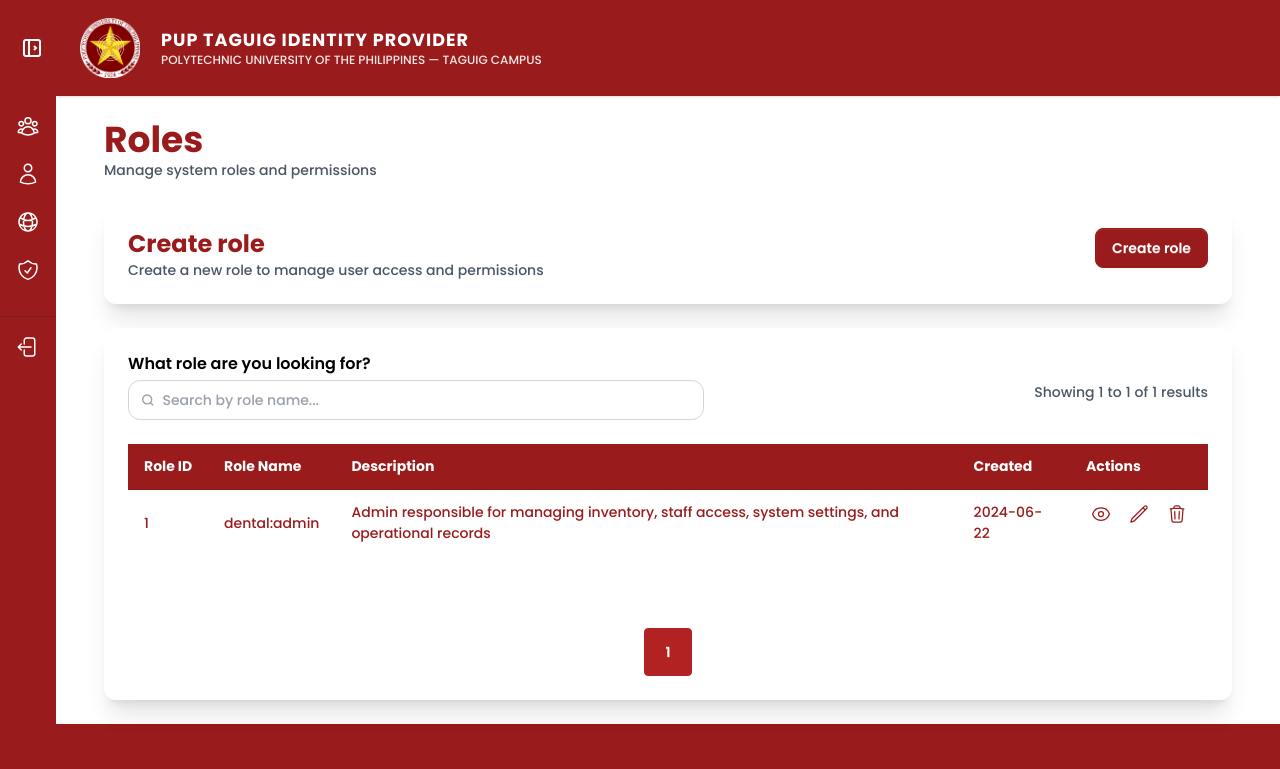
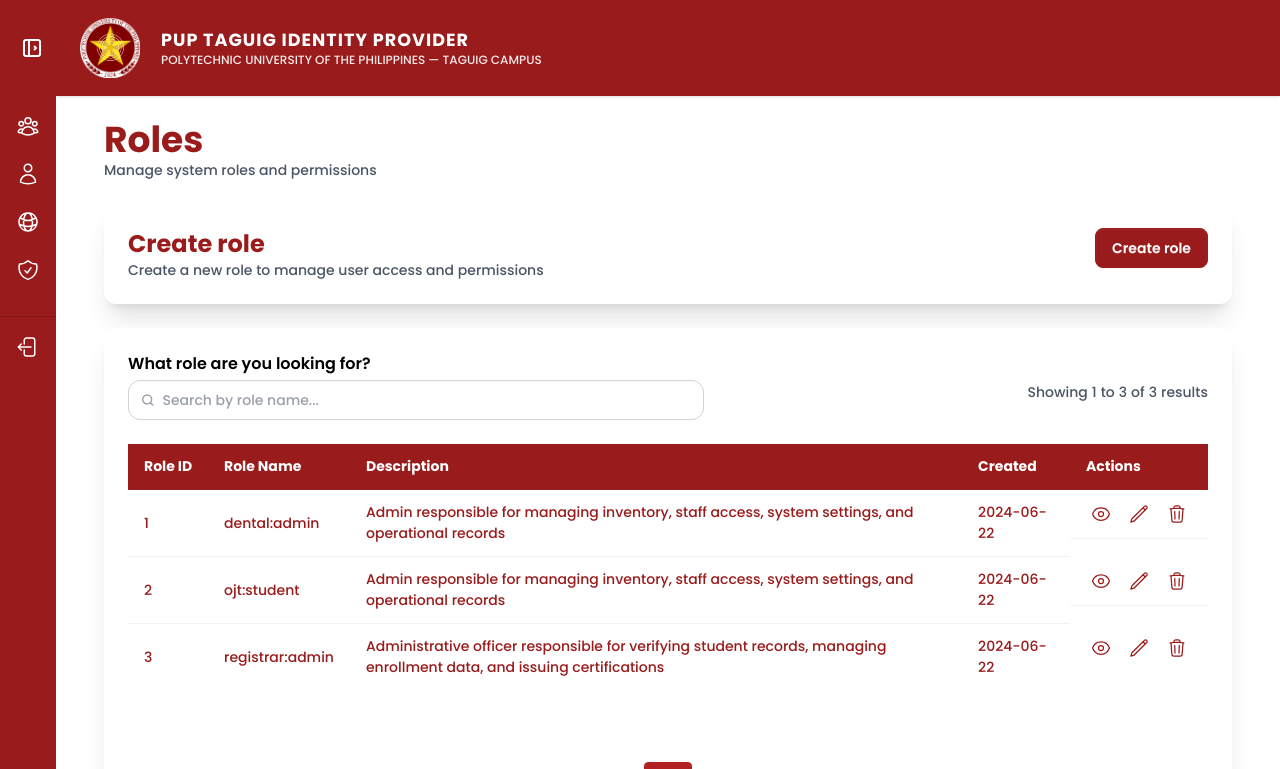
Before and after one commit to efondo-aaronkyle/Identity-Provider-and-One-Portal, a React (Vite) app: page /idp/role in a window 1280 px wide. Shown: the top 769 px of the page. Built offline with nearby package versions, Linux system fonts and the light colour scheme.

Commit message:
Frontend/fix adduser (#10)
* add roles data

* fix roles

* add role select field

* fix userpool dummy data

* update role select to multiselect

```diff
--- a/src/features/idp/components/add-user/AddUserInvitation.jsx
+++ b/src/features/idp/components/add-user/AddUserInvitation.jsx
@@ -1,4 +1,6 @@
 import FadeWrapper from "../../../../components/FadeWrapper";
+import MultiSelect from "./MultiSelect";
+import { initialRoles } from "../../data/RolesData";
 
 export default function AddUserInvitation({ data, setData, onBack, onSubmit }) {
   const handleChange = (e) => {
@@ -16,9 +18,32 @@ export default function AddUserInvitation({ data, setData, onBack, onSubmit }) {
     setData({ ...data, tempPassword: pwd });
   };
 
+  const handleRoleChange = (selectedRoleIds) => {
+    setData({ ...data, roleIds: selectedRoleIds });
+  };
+
   return (
-    <form onSubmit={(e) => e.preventDefault()} className="space-y-6">
-
+    <form onSubmit={(e) => { e.preventDefault();
+            if(!data.roleIds || data.roleIds.length === 0) {
+              alert("Please select at least one role");
+              return;
+            }
+            onSubmit();
+        }} className="space-y-6">
+      <div>
+        <label className="block font-medium text-black text-base">
+          Role<span className="text-red-500"> *</span>
+        </label>
+        <p className="text-xs text-gray-500 italic mb-2">
+          Choose a role for the user
+        </p>
+        <MultiSelect
+          options={initialRoles}
+          selectedValues={data.roleIds || []}
+          onChange={handleRoleChange}
+          placeholder="Select entity groups"
+        />
+      </div>
       <div>
         <label className="font-medium text-black text-base">
           Invitation method
@@ -119,7 +144,7 @@ export default function AddUserInvitation({ data, setData, onBack, onSubmit }) {
         <button type="button" onClick={onBack} className="btn btn-outline text-[#991b1b] border-[#991b1b] hover:bg-[#ffd700] hover:border-[#ffd700] hover:text-[#991b1b]">
           Back
         </button>
-        <button type="button" className="btn bg-[#991b1b] text-white border-[#991b1b] hover:bg-[#ffd700] hover:border-[#ffd700] hover:text-[#991b1b]" onClick={onSubmit}>
+        <button type="submit" className="btn bg-[#991b1b] text-white border-[#991b1b] hover:bg-[#ffd700] hover:border-[#ffd700] hover:text-[#991b1b]">
           Create User
         </button>
       </div>
--- /dev/null
+++ b/src/features/idp/components/add-user/MultiSelect.jsx
@@ -0,0 +1,138 @@
+import React, { useState, useRef, useEffect } from 'react';
+
+export default function MultiSelect({ options, selectedValues, onChange, placeholder }) {
+  const [isOpen, setIsOpen] = useState(false);
+  const [searchTerm, setSearchTerm] = useState("");
+  const dropdownRef = useRef(null);
+
+  useEffect(() => {
+    const handleClickOutside = (event) => {
+      if (dropdownRef.current && !dropdownRef.current.contains(event.target)) {
+        setIsOpen(false);
+      }
+    };
+    document.addEventListener("mousedown", handleClickOutside);
+    return () => document.removeEventListener("mousedown", handleClickOutside);
+  }, []);
+
+  const toggleOption = (id) => {
+    const newSelection = selectedValues.includes(id)
+      ? selectedValues.filter(val => val !== id)
+      : [...selectedValues, id];
+    onChange(newSelection);
+  };
+
+  const removeTag = (e, id) => {
+    e.stopPropagation();
+    onChange(selectedValues.filter(val => val !== id));
+  };
+
+  const clearAll = (e) => {
+    e.stopPropagation();
+    onChange([]);
+  };
+
+  const selectedItems = options.filter(opt => selectedValues.includes(opt.id));
+  const unselectedItems = options.filter(opt =>
+    !selectedValues.includes(opt.id) &&
+    opt.role_name.toLowerCase().includes(searchTerm.toLowerCase())
+  );
+
+  return (
+    <div className="relative w-full" ref={dropdownRef}>
+      {/* Input Field with Tags */}
+      <div
+        onClick={() => setIsOpen(!isOpen)}
+        className={`flex items-center justify-between p-2 bg-white border rounded-lg cursor-pointer min-h-10.5 transition-colors ${
+          isOpen ? 'border-[#991b1b] ring-1 ring-[#991b1b]/20' : 'border-gray-300'
+        }`}
+      >
+        <div className="flex flex-wrap gap-1.5 items-center flex-1">
+          {selectedItems.length === 0 && !searchTerm && (
+            <span className="text-gray-400 ml-1 text-sm">{placeholder}</span>
+          )}
+
+          {/* Individual Tags as seen in your image */}
+          {selectedItems.map(item => (
+            <div key={item.id} className="flex items-center gap-1 bg-red-50 text-red-600 border border-red-200 px-2 py-0.5 rounded text-xs font-medium">
+              {item.role_name}
+              <button
+                onClick={(e) => removeTag(e, item.id)}
+                className="hover:text-red-900 font-bold ml-1"
+              >
+                ×
+              </button>
+            </div>
+          ))}
+
+          <input
+            className="outline-none bg-transparent ml-1 text-sm flex-1 min-w-12.5"
+            value={searchTerm}
+            onChange={(e) => {
+                setSearchTerm(e.target.value);
+                if (!isOpen) setIsOpen(true);
+            }}
+            onClick={(e) => e.stopPropagation()}
+          />
+        </div>
+
+        {/* Action Icons */}
+        <div className="flex items-center gap-2 px-1 border-l ml-2 border-gray-200">
+          {selectedValues.length > 0 && (
+             <button onClick={clearAll} className="text-gray-400 hover:text-[#991b1b] text-lg">×</button>
+          )}
+          <span className={`text-gray-400 transition-transform text-xs ${isOpen ? 'rotate-180' : ''}`}>
+            {isOpen ? '▲' : '▼'}
+          </span>
+        </div>
+      </div>
+
+      {/* Dropdown Menu */}
+      {isOpen && (
+        <div className="absolute z-50 w-full mt-1 bg-white border border-gray-200 rounded-lg shadow-xl max-h-72 overflow-y-auto py-1">
+
+          {/* Selected Section */}
+          {selectedItems.length > 0 && (
+            <div className="pb-2">
+              <div className="px-3 py-1 text-[11px] font-bold text-gray-400 uppercase tracking-wider">
+                Selected
+              </div>
+              {selectedItems.map((option) => (
+                <div
+                  key={option.id}
+                  onClick={() => toggleOption(option.id)}
+                  className="flex items-center px-3 py-2 hover:bg-gray-50 cursor-pointer group"
+                >
+                  <input
+                    type="checkbox"
+                    checked={true}
+                    readOnly
+                    className="w-4 h-4 rounded border-[#991b1b] text-red-600 focus:ring-0 mr-3 pointer-events-none"
+                  />
+                  <span className="text-sm text-gray-700 font-medium">{option.role_name}</span>
+                </div>
+              ))}
+              <div className="border-b border-gray-100 my-1 mx-2" />
+            </div>
+          )}
+
+          {/* Unselected Options */}
+          {unselectedItems.length > 0 ? (
+            unselectedItems.map((option) => (
+              <div
+                key={option.id}
+                onClick={() => toggleOption(option.id)}
+                className="flex items-center px-3 py-2 hover:bg-gray-50 cursor-pointer group"
+              >
+                <div className="w-4 h-4 rounded border border-gray-300 mr-3 group-hover:border-[#991b1b] transition-colors" />
+                <span className="text-sm text-gray-600">{option.role_name}</span>
+              </div>
+            ))
+          ) : (
+            searchTerm && <div className="p-3 text-sm text-gray-400 text-center">No results found</div>
+          )}
+        </div>
+      )}
+    </div>
+  );
+}
--- a/src/features/idp/components/user-pool/UserPoolModal.jsx
+++ b/src/features/idp/components/user-pool/UserPoolModal.jsx
@@ -1,10 +1,26 @@
 import { useEffect, useState } from "react";
+import MultiSelect from "../add-user/MultiSelect";
+import { initialRoles } from "../../data/RolesData";
 
 export default function UserPoolModal({ open, mode, user, onClose, onSubmit }) {
   const [username, setUsername] = useState("");
   const [email, setEmail] = useState("");
   const [name, setName] = useState("");
   const [status, setStatus] = useState("ACTIVE");
+  const [selectedUser, setSelectedUser] = useState(null);
+
+  useEffect(() => {
+    if (!user) return;
+
+    setSelectedUser({
+      ...user,
+      roleIds:
+        user.roleIds ??
+        initialRoles
+          .filter(r => user.roles?.includes(r.role_name))
+          .map(r => r.id),
+    });
+  }, [user]);
 
   useEffect(() => {
     if (!user) return;
@@ -13,11 +29,15 @@ export default function UserPoolModal({ open, mode, user, onClose, onSubmit }) {
     setEmail(user.email || "");
     setName(user.name || "");
     setStatus(user.status || "ACTIVE");
-  }, [user, mode]);
+  }, [user]);
 
   const handleSubmit = (e) => {
     e.preventDefault();
-    if (mode === "view") return onClose();
+
+    if (mode === "view") {
+      onClose();
+      return;
+    }
 
     onSubmit({
       ...user,
@@ -25,6 +45,8 @@ export default function UserPoolModal({ open, mode, user, onClose, onSubmit }) {
       email,
       name,
       status,
+      roleIds: selectedUser?.roleIds || [],
+      roles: selectedUser?.roles || [],
     });
   };
 
@@ -92,12 +114,53 @@ export default function UserPoolModal({ open, mode, user, onClose, onSubmit }) {
 
           <div className="space-y-0.5">
             <label className="block text-sm font-semibold text-gray-700">
+              Role
+            </label>
+
+            <div className={`rounded-lg border ${
+                mode === "view"
+                  ? "bg-gray-100 text-gray-700 p-2 min-h-[42px]"
+                  : "bg-transparent text-gray-700 focus:ring-2 focus:ring-[#991b1b]"
+              }`}>
+
+              {mode === "view" ? (
+                <div className="flex flex-wrap gap-1">
+                  {selectedUser?.roles.map((role, i) => (
+                    <span
+                      key={i}
+                      className="bg-red-50 text-red-600 border border-red-200 px-2 py-0.5 rounded text-xs font-medium"
+                    >
+                      {role}
+                    </span>
+                  ))}
+                </div>
+              ) : (
+                <MultiSelect
+                  options={initialRoles}
+                  selectedValues={selectedUser?.roleIds || []}
+                  onChange={(ids) =>
+                    setSelectedUser({
+                      ...selectedUser,
+                      roleIds: ids,
+                      roles: initialRoles
+                        .filter(r => ids.includes(r.id))
+                        .map(r => r.role_name),
+                    })
+                  }
+                  placeholder="Select roles"
+                />
+              )}
+            </div>
+          </div>
+
+          <div className="space-y-0.5">
+            <label className="block text-sm font-semibold text-gray-700">
               Status
             </label>
             <select value={status} onChange={(e) => setStatus(e.target.value)}
               disabled={mode === "view"}
-              className={`w-full px-3 py-2 rounded-lg border ${
-                mode === "view" ? "bg-gray-100 text-gray-700" : "bg-transparent text-gray-700 focus:ring-2 focus:ring-[#991b1b]"
+              className={`select border rounded-lg w-full border-gray-700 text-gray-700 ${
+                mode === "view" ? "bg-gray-100 cursor-not-allowed" : "bg-white focus:ring-2 focus:ring-[#991b1b]"
               }`}
             >
               <option value="ACTIVE">ACTIVE</option>
--- a/src/features/idp/components/user-pool/UserPoolTable.jsx
+++ b/src/features/idp/components/user-pool/UserPoolTable.jsx
@@ -11,7 +11,6 @@ export default function UserPoolTable({ users = [], onView, onEdit, onDisable })
                         <th className="text-white">Name</th>
                         <th className="text-white">Status</th>
                         <th className="text-white">Created</th>
-                        <th className="text-white">Last Sign-in</th>
                         <th className="text-white">Actions</th>
                     </tr>
                 </thead>
@@ -30,7 +29,6 @@ export default function UserPoolTable({ users = [], onView, onEdit, onDisable })
                                         u.status === "ACTIVE" ? "badge-success" : "badge-ghost"
                                     }`}>{u.status}</span></td>
                             <td className="text-[#991b1b]">{u.createdAt}</td>
-                            <td className="text-[#991b1b]">{u.lastSignIn}</td>
                             <td className="flex gap-2">
                                 <button className="btn btn-ghost btn-xs p-1 hover:bg-[#991b1b] transition-colors" onClick={() => onView(u)}>
                                     <svg xmlns="http://www.w3.org/2000/svg" fill="none" viewBox="0 0 24 24" strokeWidth={1.5} stroke="currentColor" className="h-3 sm:h-5 text-[#991b1b] hover:text-[#ffd700] transition-colors">
--- /dev/null
+++ b/src/features/idp/data/RolesData.js
@@ -0,0 +1,23 @@
+export const initialRoles = [
+  {
+    id: 1,
+    role_name: "dental:admin",
+    description:
+      "Admin responsible for managing inventory, staff access, system settings, and operational records",
+    created_at: "2024-06-22",
+  },
+  {
+    id: 2,
+    role_name: "ojt:student",
+    description:
+      "Admin responsible for managing inventory, staff access, system settings, and operational records",
+    created_at: "2024-06-22",
+  },
+  {
+    id: 3,
+    role_name: "registrar:admin",
+    description:
+      "Administrative officer responsible for verifying student records, managing enrollment data, and issuing certifications",
+    created_at: "2024-06-22",
+  },
+];
--- a/src/features/idp/data/UserPoolData.js
+++ b/src/features/idp/data/UserPoolData.js
@@ -4,164 +4,164 @@ export const userPoolData = [
     username: "john.doe",
     email: "john.doe@example.com",
     name: "John Doe",
-    role: "ADMIN",
+    roleId: 1,
+    roles: ["dental:admin"],
     status: "ACTIVE",
     emailVerified: true,
     createdAt: "2024-01-15",
-    lastSignIn: "2024-11-02",
   },
   {
     id: "usr_002",
     username: "jane.smith",
     email: "jane.smith@example.com",
     name: "Jane Smith",
-    role: "USER",
+    roleId: 3,
+    roles: ["registrar:admin"],
     status: "ACTIVE",
     emailVerified: true,
     createdAt: "2024-02-20",
-    lastSignIn: "2024-11-01",
   },
   {
     id: "usr_003",
     username: "bob.wilson",
     email: "bob.wilson@example.com",
     name: "Bob Wilson",
-    role: "USER",
+    roleId: 3,
+    roles: ["registrar:admin"],
     status: "INACTIVE",
     emailVerified: false,
     createdAt: "2024-03-10",
-    lastSignIn: "2024-10-15",
   },
   {
     id: "usr_004",
     username: "alice.johnson",
     email: "alice.johnson@example.com",
     name: "Alice Johnson",
-    role: "MANAGER",
+    roleId: 2,
+    roles: ["ojt:student"],
     status: "ACTIVE",
     emailVerified: true,
     createdAt: "2024-04-05",
-    lastSignIn: "2024-11-03",
   },
   {
     id: "usr_005",
     username: "charlie.brown",
     email: "charlie.brown@example.com",
     name: "Charlie Brown",
-    role: "USER",
+    roleId: 2,
+    roles: ["ojt:student"],
     status: "ACTIVE",
     emailVerified: true,
     createdAt: "2024-05-12",
-    lastSignIn: "2024-10-28",
   },
   {
     id: "usr_006",
     username: "diana.prince",
     email: "diana.prince@example.com",
     name: "Diana Prince",
-    role: "ADMIN",
+    roleId: 2,
+    roles: ["ojt:student"],
     status: "ACTIVE",
     emailVerified: true,
     createdAt: "2024-06-08",
-    lastSignIn: "2024-11-02",
   },
   {
     id: "usr_007",
     username: "evan.davis",
     email: "evan.davis@example.com",
     name: "Evan Davis",
-    role: "USER",
+    roleId: 2,
+    roles: ["ojt:student"],
     status: "ACTIVE",
     emailVerified: false,
     createdAt: "2024-07-14",
-    lastSignIn: "2024-10-25",
   },
   {
     id: "usr_008",
     username: "fiona.garcia",
     email: "fiona.garcia@example.com",
     name: "Fiona Garcia",
-    role: "USER",
+    roleId: 2,
+    roles: ["ojt:student"],
     status: "INACTIVE",
     emailVerified: true,
     createdAt: "2024-08-22",
-    lastSignIn: "2024-09-30",
   },
   {
     id: "usr_009",
     username: "george.miller",
     email: "george.miller@example.com",
     name: "George Miller",
-    role: "MANAGER",
+    roleId: 2,
+    roles: ["ojt:student"],
     status: "ACTIVE",
     emailVerified: true,
     createdAt: "2024-09-03",
-    lastSignIn: "2024-11-01",
   },
   {
     id: "usr_010",
     username: "hannah.lee",
     email: "hannah.lee@example.com",
     name: "Hannah Lee",
-    role: "USER",
+    roleId: 3,
+    roles: ["registrar:admin"],
     status: "ACTIVE",
     emailVerified: true,
     createdAt: "2024-10-11",
-    lastSignIn: "2024-11-03",
   },
   {
     id: "usr_011",
     username: "isaac.thomas",
     email: "isaac.thomas@example.com",
     name: "Isaac Thomas",
-    role: "USER",
+    roleId: 1,
+    roles: ["dental:admin"],
     status: "ACTIVE",
     emailVerified: false,
     createdAt: "2024-10-18",
-    lastSignIn: "2024-10-30",
   },
   {
     id: "usr_012",
     username: "julia.martinez",
     email: "julia.martinez@example.com",
     name: "Julia Martinez",
-    role: "USER",
+    roleId: 3,
+    roles: ["registrar:admin"],
     status: "INACTIVE",
     emailVerified: true,
     createdAt: "2024-10-25",
-    lastSignIn: "2024-10-20",
   },
   {
     id: "usr_013",
     username: "kevin.anderson",
     email: "kevin.anderson@example.com",
     name: "Kevin Anderson",
-    role: "USER",
+    roleId: 2,
+    roles: ["ojt:student"],
     status: "ACTIVE",
     emailVerified: true,
     createdAt: "2024-11-01",
-    lastSignIn: "2024-11-03",
   },
   {
     id: "usr_014",
     username: "laura.taylor",
     email: "laura.taylor@example.com",
     name: "Laura Taylor",
-    role: "MANAGER",
+    roleId: 2,
+    roles: ["ojt:student"],
     status: "INACTIVE",
     emailVerified: false,
     createdAt: "2024-11-02",
-    lastSignIn: "2024-11-02",
   },
   {
     id: "usr_015",
     username: "michael.white",
     email: "michael.white@example.com",
     name: "Michael White",
-    role: "ADMIN",
+    roleId: 2,
+    roles: ["ojt:student"],
     status: "ACTIVE",
     emailVerified: true,
     createdAt: "2024-11-03",
-    lastSignIn: "2024-11-03",
   },
 ];
--- a/src/features/idp/pages/AddUser.jsx
+++ b/src/features/idp/pages/AddUser.jsx
@@ -5,6 +5,7 @@ import AddUserCard from "../components/add-user/AddUserCard";
 import AddUserDetails from "../components/add-user/AddUserDetails";
 import AddUserInvitation from "../components/add-user/AddUserInvitation";
 import FadeWrapper from "../../../components/FadeWrapper";
+import { initialRoles } from "../data/RolesData";
 
 export default function AddUser() {
   const navigate = useNavigate();
@@ -22,6 +23,7 @@ export default function AddUser() {
     emailVerified: false,
     phoneVerified: false,
     tempPassword: "",
+    roleIds: [],
   });
 
   const title = step === 1 ? "Add User" : "Invitation & Access";
@@ -31,16 +33,25 @@ export default function AddUser() {
       : "Set invitation method and access credentials.";
 
   const handleCreateUser = () => {
+    if (!data.roleIds || data.roleIds.length === 0) {
+      alert("Please select at least one role");
+      return;
+    }
+
+    const selectedRoles = initialRoles
+      .filter(r => data.roleIds.includes(r.id))
+      .map(r => r.role_name);
+
     const newUser = {
       id: `usr_${Date.now()}`, // temporary ID
       username: data.username || `user${Date.now()}`,
       email: data.email,
       name: `${data.givenName} ${data.middleName ? data.middleName + " " : ""}${data.surname}`,
-      role: "USER",
+      roleIds: data.roleIds,
+      roles: selectedRoles,
       status: "ACTIVE",
       emailVerified: data.emailVerified,
       createdAt: new Date().toISOString().split("T")[0],
-      lastSignIn: "-",
     };
     navigate("/idp/user-pool", {
       state: {
--- a/src/features/idp/pages/Roles.jsx
+++ b/src/features/idp/pages/Roles.jsx
@@ -5,19 +5,13 @@ import RolesListCard from "../components/role/RolesListCard";
 import RoleModal from "../components/role/RoleModal";
 import SuccessAlert from "../../../components/SuccessAlert";
 import DeleteConfirmModal from "../../../components/DeleteConfirmAlert";
+import { initialRoles } from "../data/RolesData";
 
 const ITEMS_PER_PAGE = 10;
 
 
 export default function Roles() {
-    const [roles, setRoles] = useState([
-        {
-            id: 1,
-            role_name: "dental:admin",
-            description: "Admin responsible for managing inventory, staff access, system settings, and operational records",
-            created_at: "2024-06-22",
-        },
-    ]);
+    const [roles, setRoles] = useState(initialRoles);
 
     const [search, setSearch] = useState("");
     const [page, setPage] = useState(1);
```
